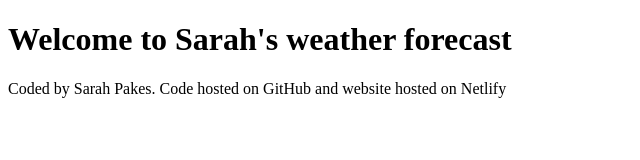
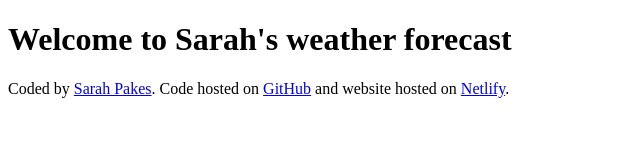
Before and after one commit to s-sakep/sp-weather-forecast, a plain HTML site: page index.html in a window 1280 px wide. Shown: the whole page, without its empty margins (0-640 px from the left). Drawn offline with Linux system fonts and the light colour scheme.

Commit message:
Updated footer to include links.

```diff
--- a/index.html
+++ b/index.html
@@ -8,7 +8,16 @@
   <body>
     <h1>Welcome to Sarah's weather forecast</h1>
     <footer>
-      Coded by Sarah Pakes. Code hosted on GitHub and website hosted on Netlify
+      Coded by
+      <a href="https://github.com/s-sakep" target="_blank">Sarah Pakes</a>. Code
+      hosted on
+      <a href="https://github.com/s-sakep/sp-weather-forecast" target="_blank"
+        >GitHub</a
+      >
+      and website hosted on
+      <a href="https://sarahs-weather-forecast.netlify.app/" target="_blank"
+        >Netlify</a
+      >.
     </footer>
   </body>
 </html>
```
